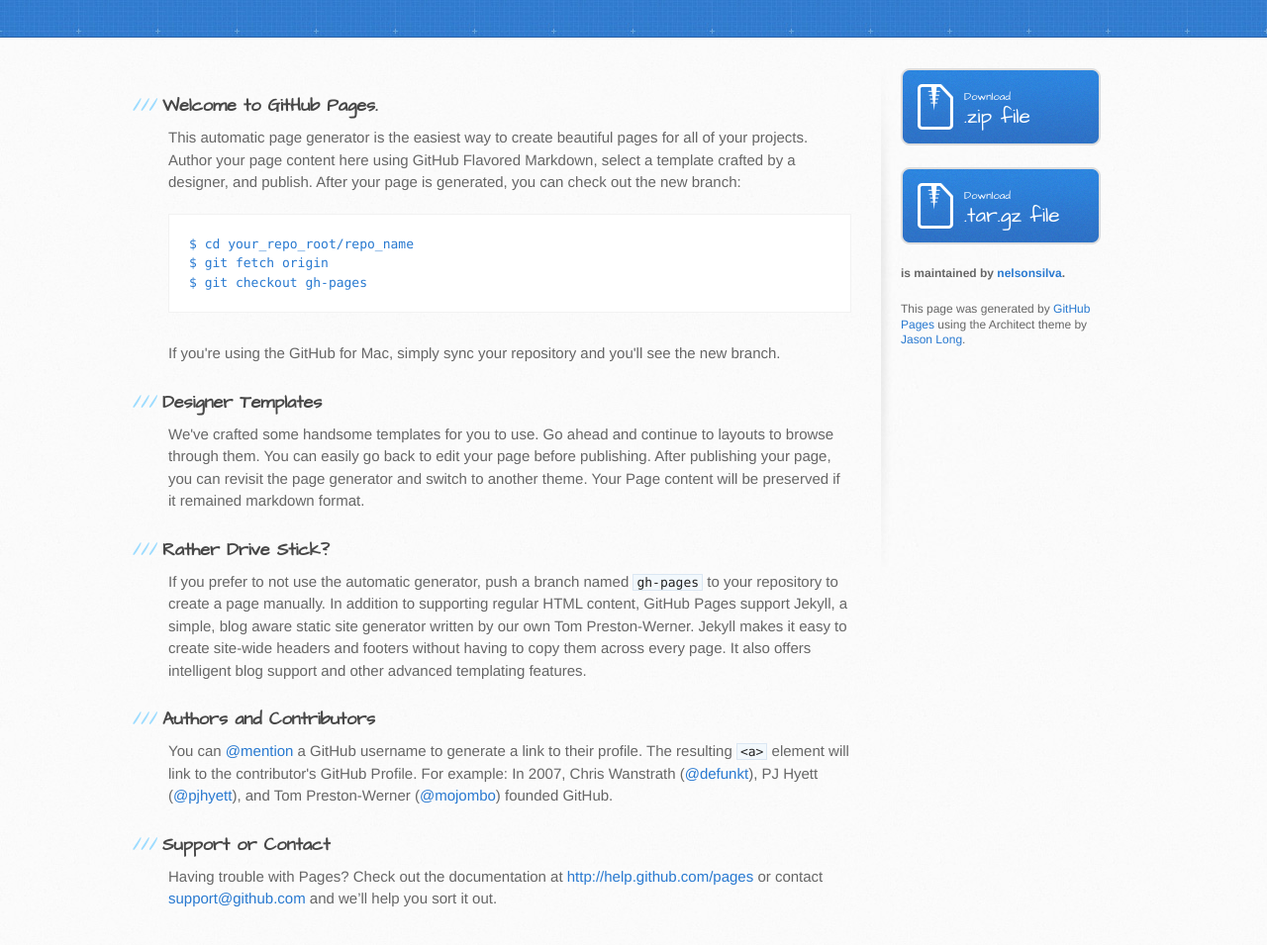
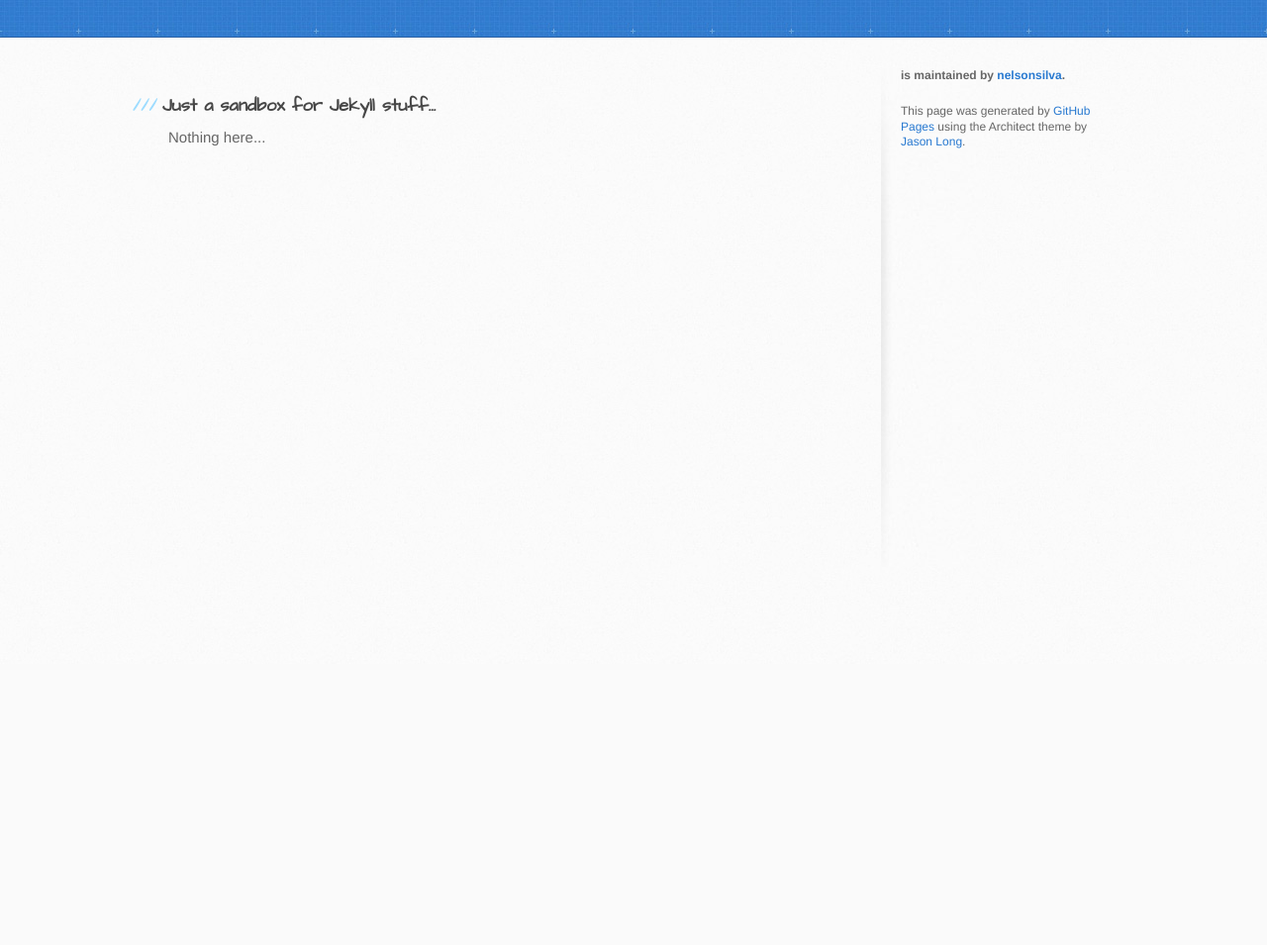
Before and after one commit to nelsonsilva/jekyll-sandbox, a plain HTML site: page index.html in a window 1280 px wide. Shown: the part 129-1084 px from the top of the page at 99% size. After the commit the page ends 800 px from the top, so only its background shows below. Drawn offline with Linux system fonts and the light colour scheme.

Commit message:
Test the web hook

```diff
--- a/index.html
+++ b/index.html
@@ -28,43 +28,11 @@
     <div id="content-wrapper">
       <div class="inner clearfix">
         <section id="main-content">
-          <h3>Welcome to GitHub Pages.</h3>
-
-<p>This automatic page generator is the easiest way to create beautiful pages for all of your projects. Author your page content here using GitHub Flavored Markdown, select a template crafted by a designer, and publish. After your page is generated, you can check out the new branch:</p>
-
-<pre><code>$ cd your_repo_root/repo_name
-$ git fetch origin
-$ git checkout gh-pages
-</code></pre>
-
-<p>If you're using the GitHub for Mac, simply sync your repository and you'll see the new branch.</p>
-
-<h3>Designer Templates</h3>
-
-<p>We've crafted some handsome templates for you to use. Go ahead and continue to layouts to browse through them. You can easily go back to edit your page before publishing. After publishing your page, you can revisit the page generator and switch to another theme. Your Page content will be preserved if it remained markdown format.</p>
-
-<h3>Rather Drive Stick?</h3>
-
-<p>If you prefer to not use the automatic generator, push a branch named <code>gh-pages</code> to your repository to create a page manually. In addition to supporting regular HTML content, GitHub Pages support Jekyll, a simple, blog aware static site generator written by our own Tom Preston-Werner. Jekyll makes it easy to create site-wide headers and footers without having to copy them across every page. It also offers intelligent blog support and other advanced templating features.</p>
-
-<h3>Authors and Contributors</h3>
-
-<p>You can <a href="https://github.com/blog/821" class="user-mention">@mention</a> a GitHub username to generate a link to their profile. The resulting <code>&lt;a&gt;</code> element will link to the contributor's GitHub Profile. For example: In 2007, Chris Wanstrath (<a href="https://github.com/defunkt" class="user-mention">@defunkt</a>), PJ Hyett (<a href="https://github.com/pjhyett" class="user-mention">@pjhyett</a>), and Tom Preston-Werner (<a href="https://github.com/mojombo" class="user-mention">@mojombo</a>) founded GitHub.</p>
-
-<h3>Support or Contact</h3>
-
-<p>Having trouble with Pages? Check out the documentation at <a href="http://help.github.com/pages">http://help.github.com/pages</a> or contact <a href="mailto:support@github.com">support@github.com</a> and we’ll help you sort it out.</p>
+          <h3>Just a sandbox for Jekyll stuff...</h3>
+          Nothing here...
         </section>
 
         <aside id="sidebar">
-          <a href="https://github.com/nelsonsilva/jekyll-sandbox/zipball/master" class="button">
-            <small>Download</small>
-            .zip file
-          </a>
-          <a href="https://github.com/nelsonsilva/jekyll-sandbox/tarball/master" class="button">
-            <small>Download</small>
-            .tar.gz file
-          </a>
 
           <p class="repo-owner"><a href="https://github.com/nelsonsilva/jekyll-sandbox"></a> is maintained by <a href="https://github.com/nelsonsilva">nelsonsilva</a>.</p>
 
```
